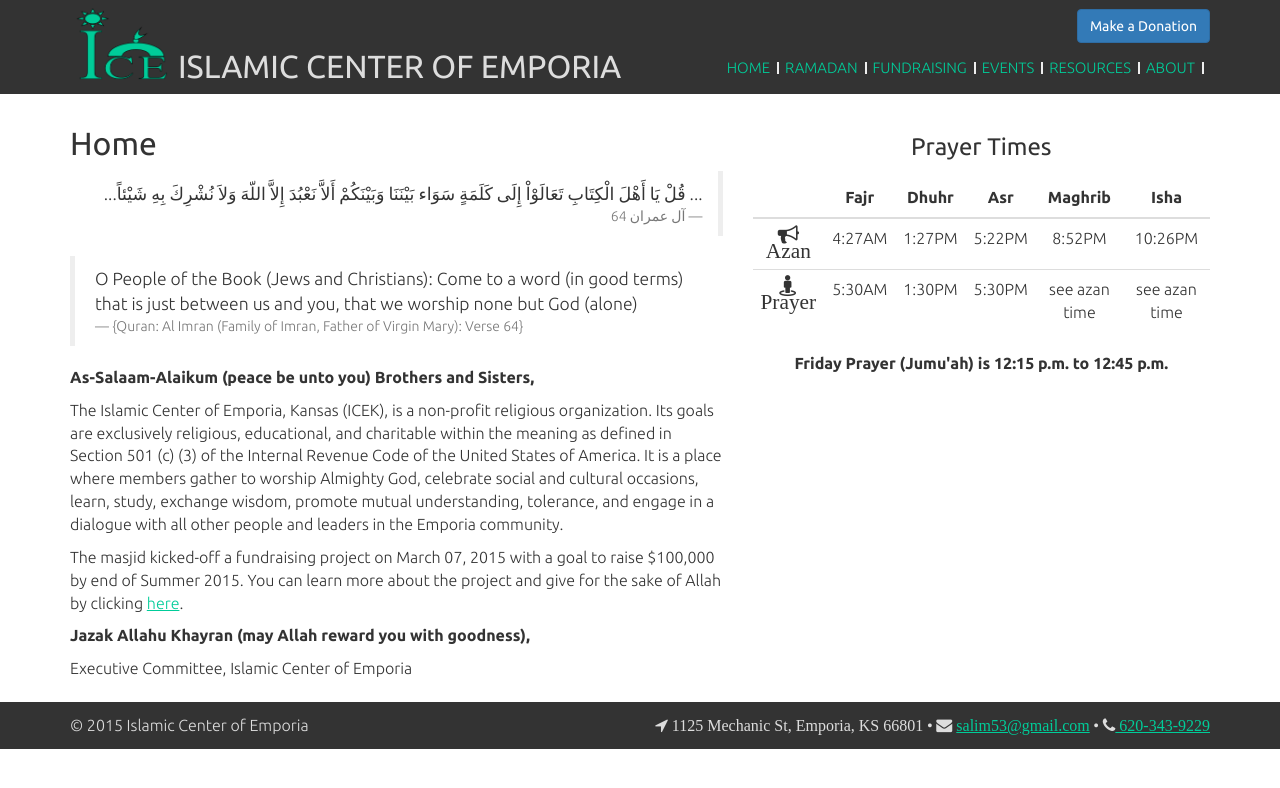
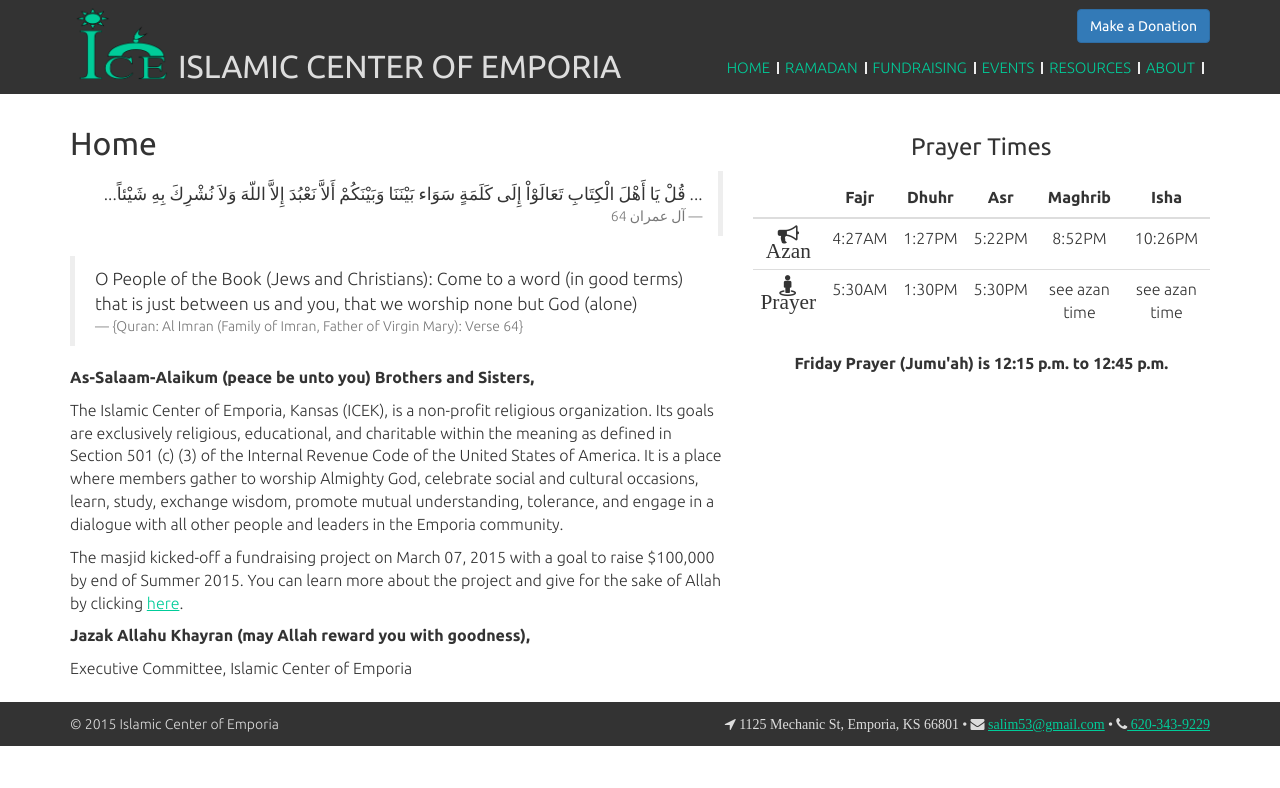
Before and after one commit to fourfridays/fourfridays.github.io, a Jekyll site: the page built from 1-index.html, in a window 1280 px wide. Shown: the top 788 px of the page. Built offline with Jekyll 4.4.1, drawn with Linux system fonts in a browser that asks for light colours; nearby versions of some CDN libraries.

Commit message:
Reduced footer font-size

```diff
--- a/css/main.scss
+++ b/css/main.scss
@@ -129,4 +129,7 @@
   margin-top: 12px;
   color: $gray-lighter;
   padding: 12px 0 2px 0;
+  p {
+    font-size: $font-size-small;
+  }
 }
```
